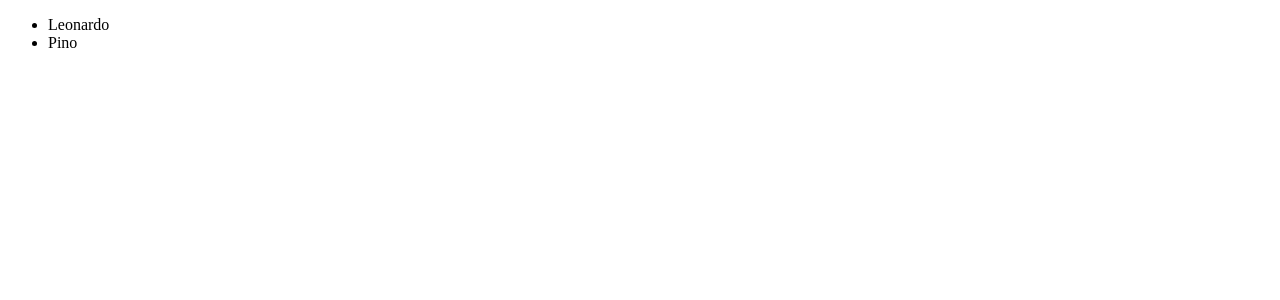
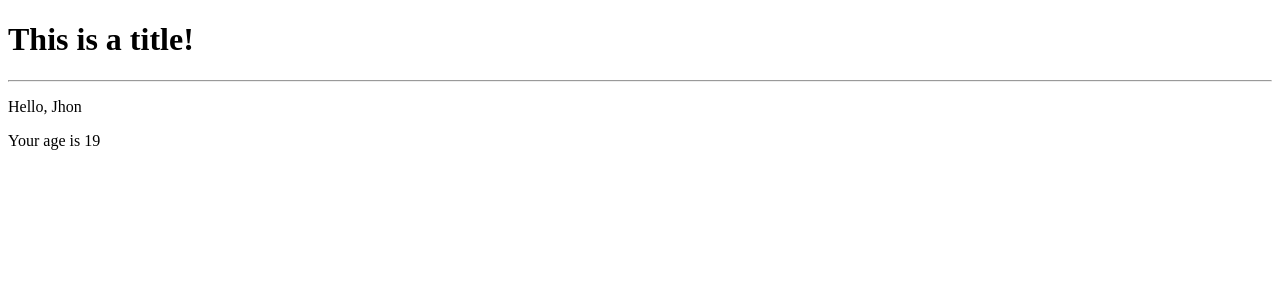
Before and after one commit to Leonardocamisa/react_exercises, a React (Create React App) app in the folder exercises/: page / in a window 1280 px wide. Shown: the top 300 px of the page. Built offline with nearby package versions, Linux system fonts and the light colour scheme.

Commit message:
credo che funzioni

```diff
--- a/exercises/package.json
+++ b/exercises/package.json
@@ -9,6 +9,7 @@
     "react": "^18.2.0",
     "react-dom": "^18.2.0",
     "react-scripts": "5.0.1",
+    "router": "^1.3.7",
     "web-vitals": "^2.1.4"
   },
   "scripts": {
@@ -34,5 +35,8 @@
       "last 1 firefox version",
       "last 1 safari version"
     ]
+  },
+  "devDependencies": {
+    "react-router-dom": "^6.3.0"
   }
 }
--- /dev/null
+++ b/exercises/src/Age.js
@@ -0,0 +1,7 @@
+import React from "react";
+
+export class Age extends React.Component{
+    render(){
+        return this.props.age > 18 ? <p>Your age is {this.props.age}</p> : <p>You are very young!</p>;
+    }
+}
--- a/exercises/src/App.js
+++ b/exercises/src/App.js
@@ -1,17 +1,10 @@
-import React from 'react';
-import FilteredList from './FilteredList';
+import { Welcome } from "./Welcome";
+import {Routes, Route} from "react-router-dom";
 
-const App = () => {
-    const list = [
-        {id:45, name:"Leonardo", age: 25},
-        {id:87, name:"Pino", age: 120},
-        {id:12, name:"Antonio", age: 2},
-        {id:1, name:"Peppe", age: 10},
-    ]
+export function App (){
         return(
-            <div>
-                <FilteredList list={list} />
-            </div>
+            <Routes>
+                <Route path="/" element={<Welcome name="Jhon"/>} />
+            </Routes>
         );
 };
-export default App;
--- /dev/null
+++ b/exercises/src/Container.js
@@ -0,0 +1,13 @@
+import React from "react";
+
+export class Container extends React.Component{
+    render(){
+        return(
+            <div className="container">
+                <h1>{this.props.title}</h1>
+                <hr />
+                {this.props.children}
+            </div>
+        )
+    }
+}
--- a/exercises/src/FilteredList.js
+++ /dev/null
@@ -1,16 +0,0 @@
-import { useMemo } from "react";
-
-const FilteredList = ({list}) => {
-    const filterList = useMemo(()=>{
-        return list.filter(item => item.age > 18)
-    },[list])
-
-    return(
-        <div>
-            <ul>
-                {filterList.map((item) => <li key={item.id}>{item.name}</li>)}
-            </ul>
-        </div>
-    )
-    }
-    export default FilteredList;
--- /dev/null
+++ b/exercises/src/Root.js
@@ -0,0 +1,10 @@
+import { BrowserRouter } from "react-router-dom";
+import { App } from "./App";
+
+export function Root(){
+    return(
+        <BrowserRouter>
+            <App/>
+        </BrowserRouter>
+    )
+}
--- /dev/null
+++ b/exercises/src/Welcome.js
@@ -0,0 +1,13 @@
+import React from 'react';
+import { Age } from './Age';
+import { Container } from './Container';
+
+
+export function Welcome({name = 'Jimmy', age=19}){
+    return(
+        <Container title="This is a title!">
+            <p> Hello, {name}</p>
+            <Age age={age} />
+        </Container>
+    )
+}
--- a/exercises/src/index.js
+++ b/exercises/src/index.js
@@ -1,7 +1,12 @@
 import React from 'react';
 import { createRoot } from 'react-dom/client';
-import App from './App'
+import { Root } from './Root';
 
-const root = createRoot(document.getElementById('root'))
+const container = document.getElementById('root');
+const root = createRoot(container);
 
-root.render(<App />, root)
+root.render(
+    <React.Fragment>
+        <Root />
+    </React.Fragment>
+    );
```
Also changed, not shown: 1 other file (tests, documents, lock files or other folders).
